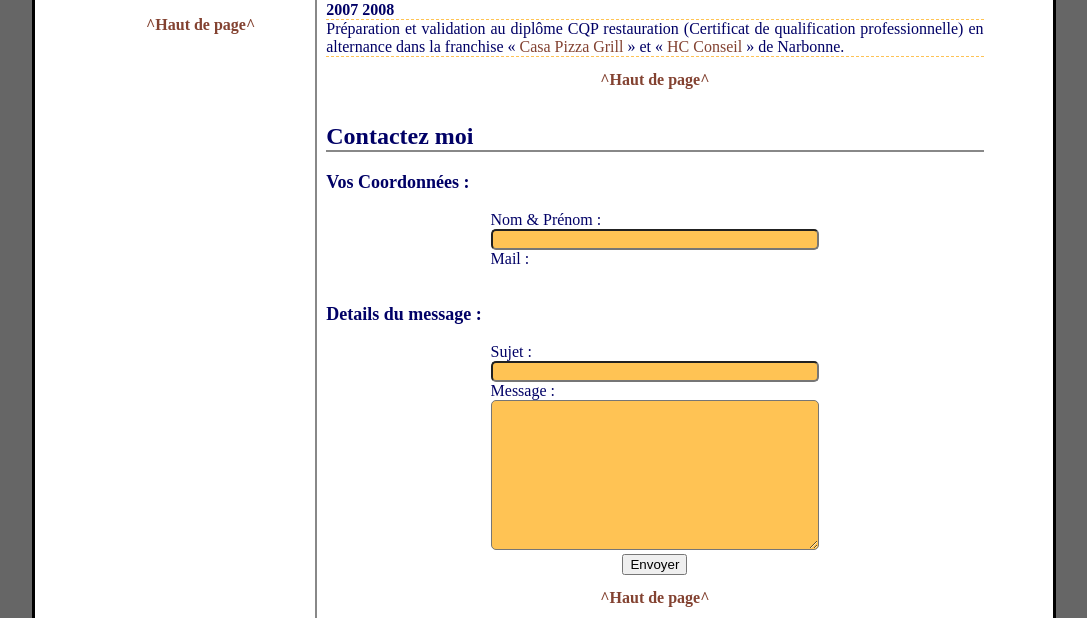
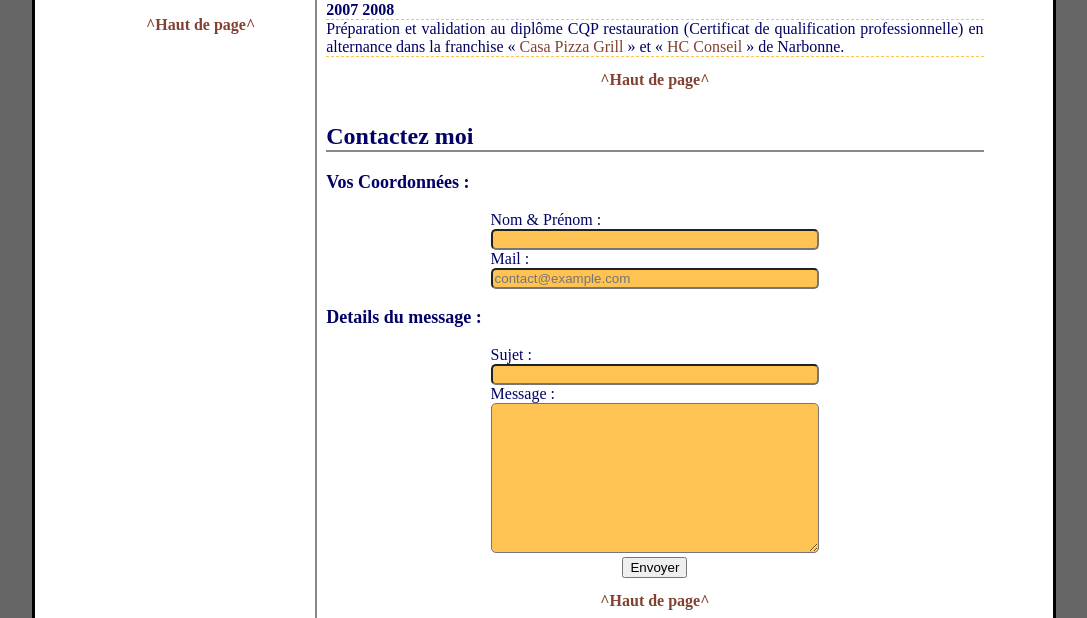
Before and after one commit to zable-fahr/nicolas-devynck.github.io, a PHP site: page / in a window 1280 px wide. Shown: the part 845-1463 px from the top of the page, without its empty margins (96-1183 px from the left). Run offline with PHP 8.4, Linux system fonts and the light colour scheme.

Commit message:
conflis d'id html qui suprimer le champ mail

```diff
--- a/css/style.css
+++ b/css/style.css
@@ -33,7 +33,7 @@ header img {
 	width: 90%;
 	height: 90%;
 }
-#url, #mail {
+#url, #mail_imp {
 	display:none;
 }
 /* logo */
--- a/index.php
+++ b/index.php
@@ -52,7 +52,7 @@
 			<header>
 				<img src="css/titre.png" alt="Devynck Nicolas Développeur Web" />
 				<div id="url">www.nicolas-devynck.fr</div>
-				<div id="mail">contact@nicolas-devynck.fr</div>
+				<div id="mail_imp">contact@nicolas-devynck.fr</div>
 			</header>
 			<aside>
 				<div class="aside">
```
